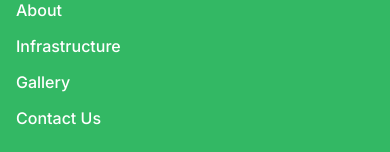
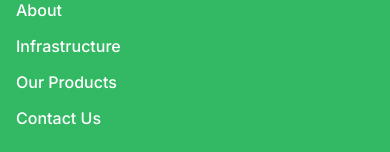
Before and after one commit to klnswamy1702/raithumithraseeds, a Next.js app: page / in a window 390 px wide. Both pictures are taken after a click on the button 359 px from the left and 45 px from the top of the page. Shown: the part 150-302 px from the top of the page. Built offline with nearby package versions, Linux system fonts and the light colour scheme.

Commit message:
update navbar

```diff
--- a/components/Navbar.tsx
+++ b/components/Navbar.tsx
@@ -100,7 +100,7 @@
               <Link href="/" onClick={closeMenu} className="hover:text-yellow-300">Home</Link>
               <Link href="/about" onClick={closeMenu} className="hover:text-yellow-300">About</Link>
               <Link href="/infrastructure" onClick={closeMenu} className="hover:text-yellow-300">Infrastructure</Link>
-              <Link href="/gallery" onClick={closeMenu} className="hover:text-yellow-300">Gallery</Link>
+              <Link href="/product-catalogue" onClick={closeMenu} className="hover:text-yellow-300">Our Products</Link>
               <Link href="/contact" onClick={closeMenu} className="hover:text-yellow-300">Contact Us</Link>
 
               {/* Social Icons (Mobile) */}
```
